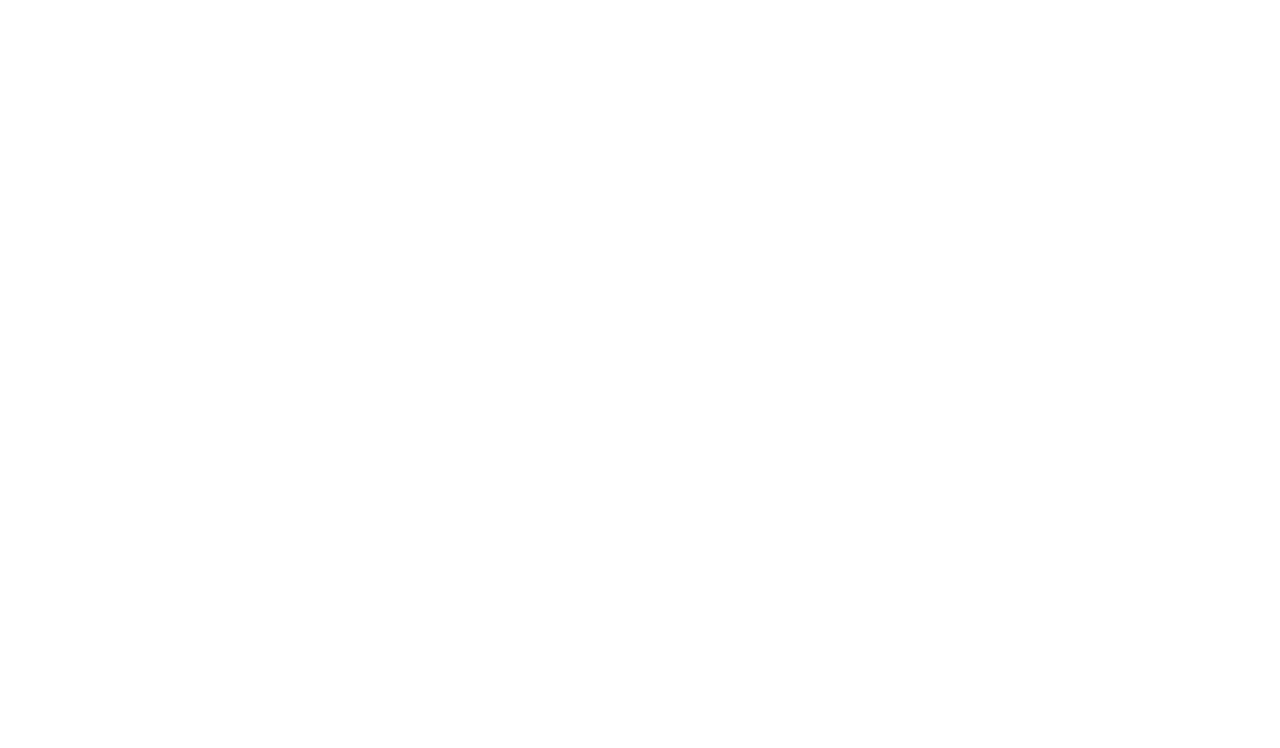
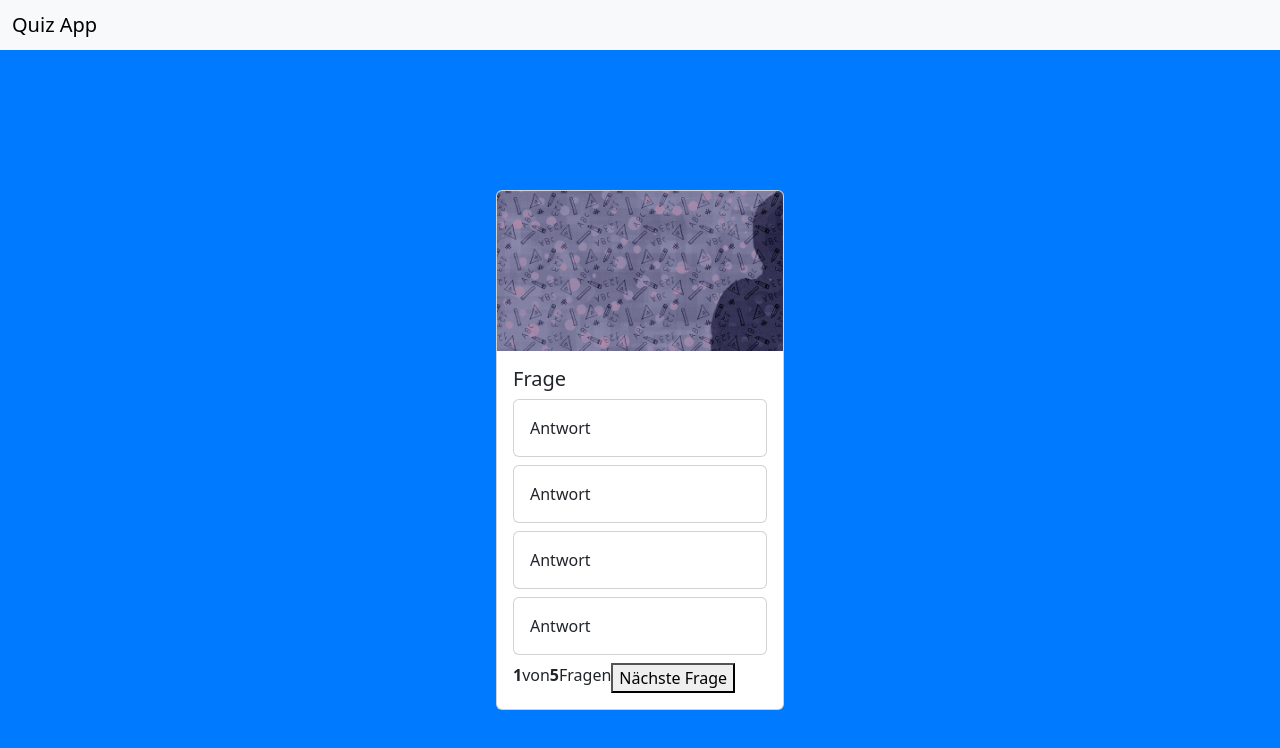
Before and after one commit to albinaJanuzi/quizapp, a website: page index.html in a window 1280 px wide. Drawn offline with nearby package versions, Linux system fonts and the light colour scheme.

Commit message:
Question Card + Style

```diff
--- a/index.html
+++ b/index.html
@@ -1,5 +1,6 @@
 <!DOCTYPE html>
 <html lang="en">
+
 <head>
     <meta charset="UTF-8">
     <meta name="viewport" content="width=device-width, initial-scale=1.0">
@@ -7,8 +8,56 @@
 
     <link rel="stylesheet" href="./style.css">
     <script src="./script.js"></script>
+    <!--Bootstrap file -->
+    <link href="https://cdn.jsdelivr.net/npm/bootstrap@5.3.3/dist/css/bootstrap.min.css" rel="stylesheet"
+        integrity="sha384-QWTKZyjpPEjISv5WaRU9OFeRpok6YctnYmDr5pNlyT2bRjXh0JMhjY6hW+ALEwIH" crossorigin="anonymous">
+    <script src="https://cdn.jsdelivr.net/npm/bootstrap@5.3.3/dist/js/bootstrap.bundle.min.js"
+        integrity="sha384-YvpcrYf0tY3lHB60NNkmXc5s9fDVZLESaAA55NDzOxhy9GkcIdslK1eN7N6jIeHz"
+        crossorigin="anonymous"></script>
+
 </head>
+
 <body>
+    <nav class="navbar bg-body-tertiary">
+        <div class="container-fluid">
+            <span class="navbar-brand mb-0 h1">Quiz App</span>
+        </div>
+    </nav>
 
+    <div class="container">
+        <div class="card" style="width: 18rem;">
+            <img src="./img/pencil.jpg" class="card-img-top">
+            <div class="card-body">
+                <h5 class="card-title">Frage</h5>
+                <div class="card mb-2">
+                    <div class="card-body">
+                        Antwort
+                    </div>
+                </div>
+                <div class="card mb-2">
+                    <div class="card-body">
+                      Antwort
+                    </div>
+                  </div>
+                  <div class="card mb-2">
+                    <div class="card-body">
+                        Antwort
+                    </div>
+                  </div>
+                  <div class="card mb-2">
+                    <div class="card-body">
+                        Antwort
+                    </div>
+                  </div>
+
+                  <div class="question-footer">
+                    <b>1</b> von <b>5</b> Fragen
+                    <button>Nächste Frage</button>
+                  </div>
+
+            </div>
+        </div>
+    </div>
 </body>
+
 </html>
--- a/style.css
+++ b/style.css
@@ -0,0 +1,15 @@
+body{
+    background-color: #007AFF !important;
+}
+
+.container{
+    background-color: #007AFF !important;
+    min-height: 100vh;
+    display: flex;
+    justify-content: center;
+    align-items: center;
+}
+
+.question-footer{
+    display: flex;
+}
```
Also changed, not shown: img/pencil.jpg (added).
